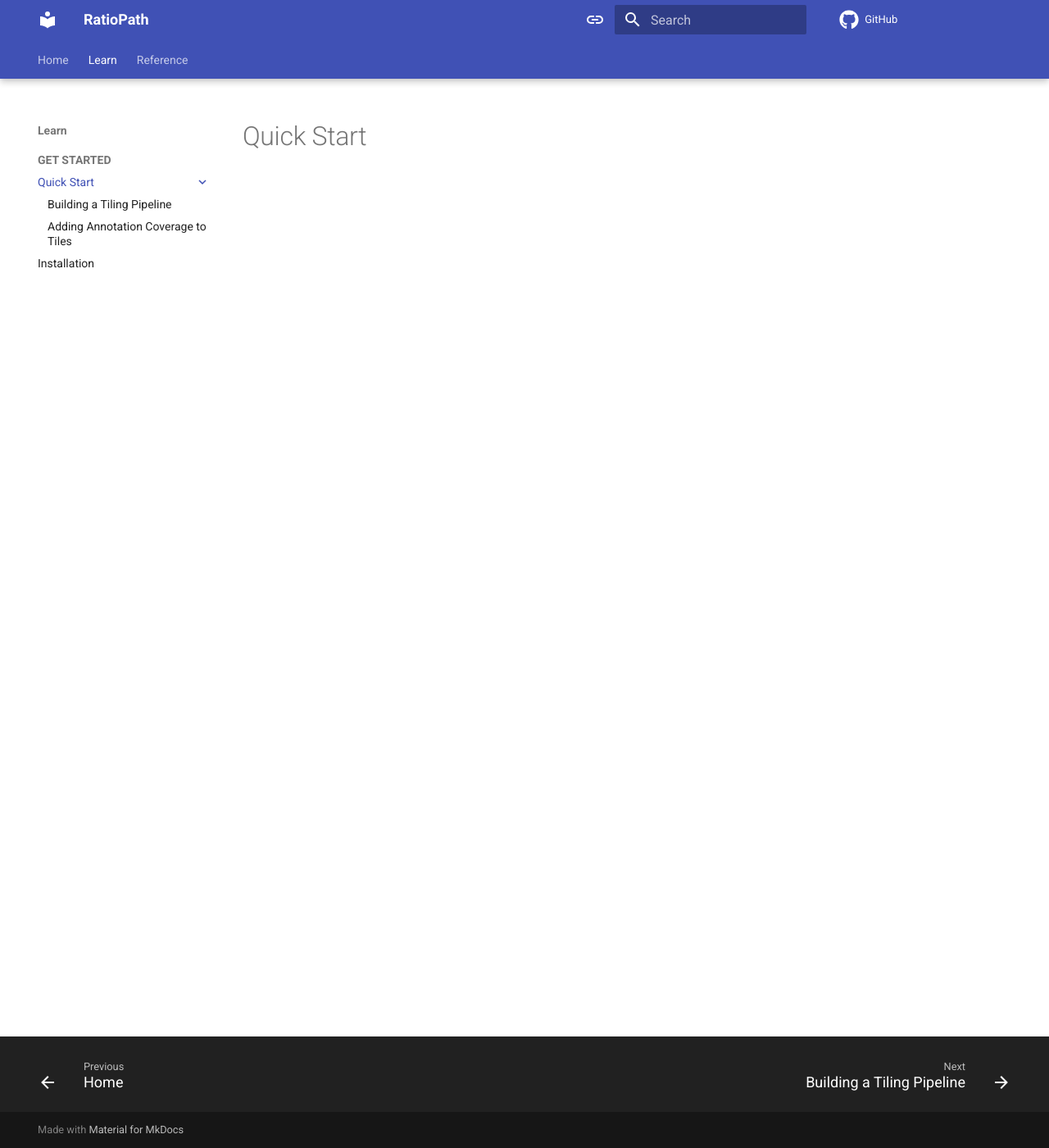
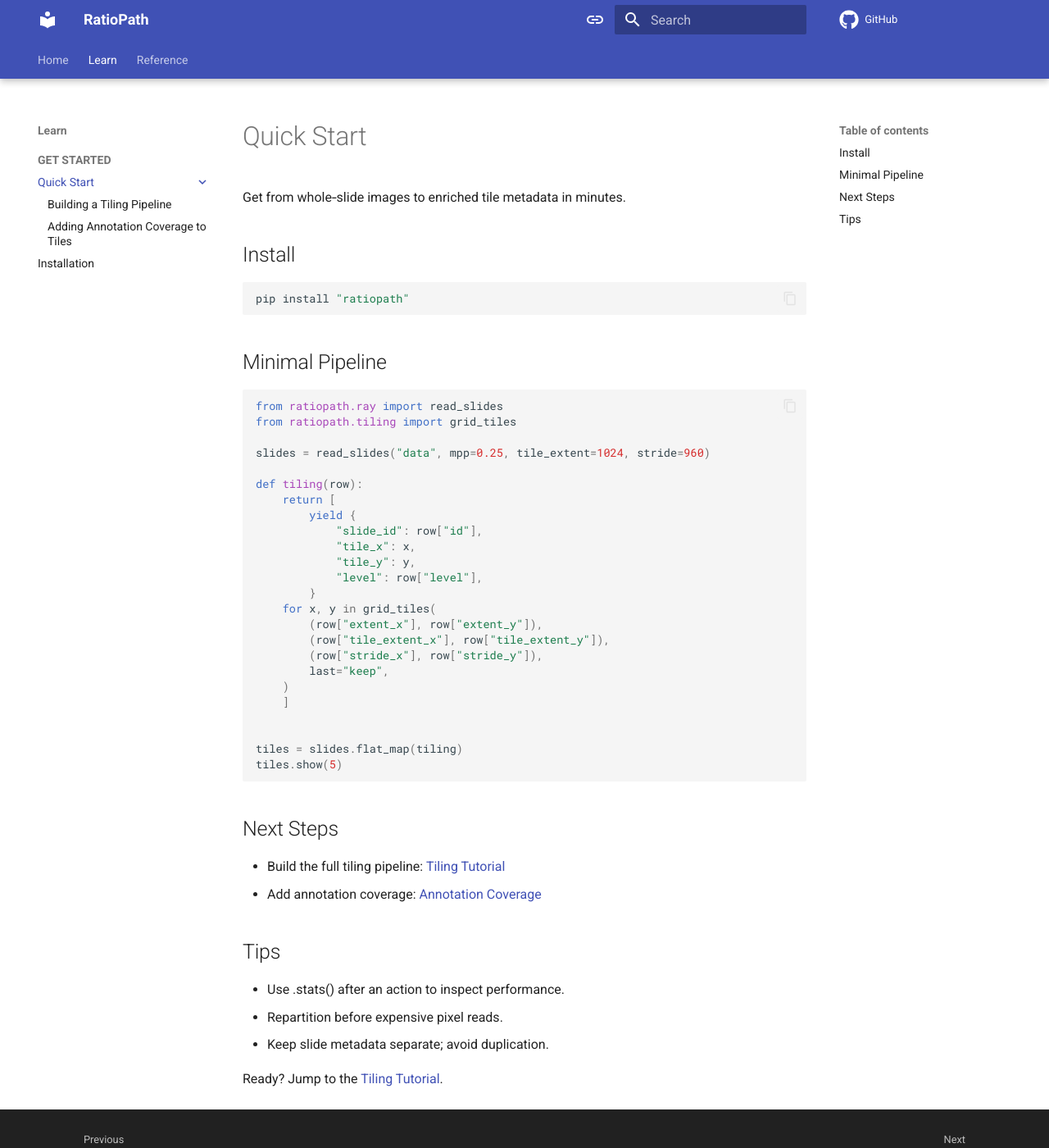
Before and after one commit to RationAI/ratiopath, an MkDocs documentation site: the page built from docs/learn/get-started/quick-start/index.md, in a window 1280 px wide and 1400 px high. Shown: the whole window at 82% size. Built offline with MkDocs 1.6.1 and Material for MkDocs 9.7.7, drawn with Linux system fonts in a browser that asks for light colours; comment, search, counter and statistics services are not loaded; the version menu is left out.

Commit message:
docs: quick start page

````diff
--- a/docs/learn/get-started/quick-start/index.md
+++ b/docs/learn/get-started/quick-start/index.md
@@ -1 +1,47 @@
 # Quick Start
+
+Get from whole‑slide images to enriched tile metadata in minutes.
+
+## Install
+```bash
+pip install "ratiopath"
+```
+
+## Minimal Pipeline
+```python
+from ratiopath.ray import read_slides
+from ratiopath.tiling import grid_tiles
+
+slides = read_slides("data", mpp=0.25, tile_extent=1024, stride=960)
+
+def tiling(row):
+    return [
+        yield {
+            "slide_id": row["id"],
+            "tile_x": x,
+            "tile_y": y,
+            "level": row["level"],
+        }
+    for x, y in grid_tiles(
+        (row["extent_x"], row["extent_y"]),
+        (row["tile_extent_x"], row["tile_extent_y"]),
+        (row["stride_x"], row["stride_y"]),
+        last="keep",
+    )
+    ]
+
+
+tiles = slides.flat_map(tiling)
+tiles.show(5)
+```
+
+## Next Steps
+- Build the full tiling pipeline: [Tiling Tutorial](./tiling.md)
+- Add annotation coverage: [Annotation Coverage](./annotations.md)
+
+## Tips
+- Use .stats() after an action to inspect performance.
+- Repartition before expensive pixel reads.
+- Keep slide metadata separate; avoid duplication.
+
+Ready? Jump to the [Tiling Tutorial](./tiling.md).
````
